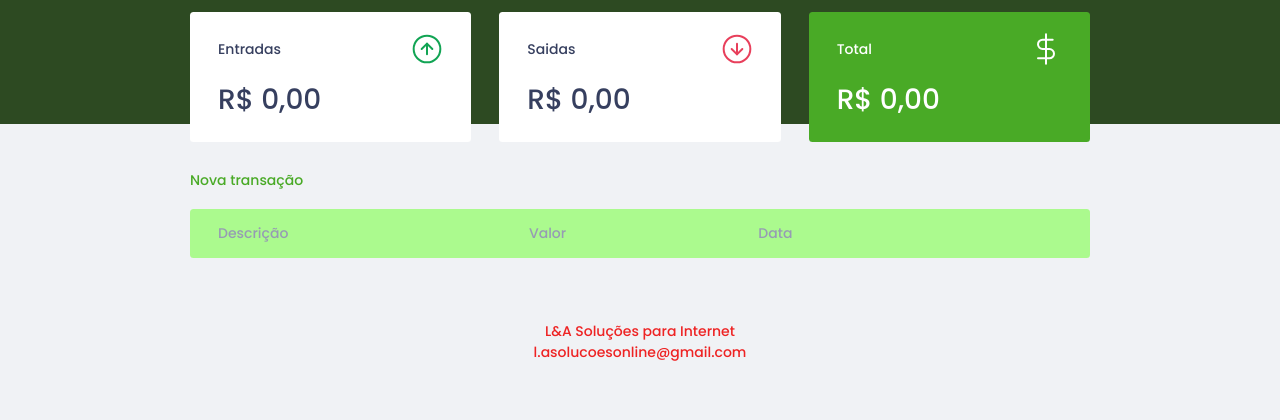
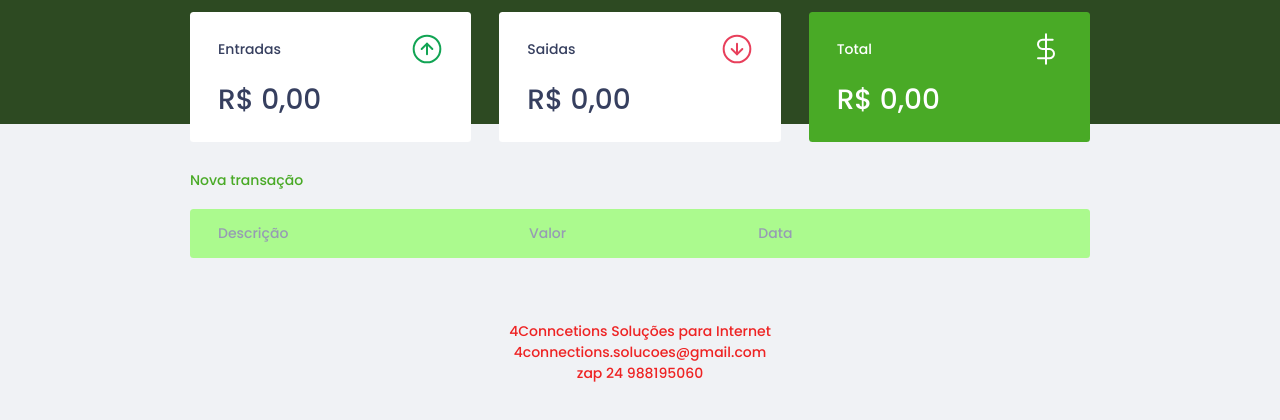
Before and after one commit to luiz-de-paula/discover-MikeBrito, a plain HTML site: page index.html in a window 1280 px wide. Shown: the part 74-494 px from the top of the page. Drawn offline with Linux system fonts and the light colour scheme.

Commit message:
acerto de rodapé

```diff
--- a/index.html
+++ b/index.html
@@ -149,8 +149,9 @@
 
 
     <footer>
-        <p>L&A Soluções para Internet</p>
-        <p>l.asolucoesonline@gmail.com</p>
+        <p>4Conncetions Soluções para Internet</p>
+        <p>4connections.solucoes@gmail.com</p>
+        <p>zap 24 988195060</p>
     </footer>
     <script src="./js/modal.js"></script>
 </body>
```
